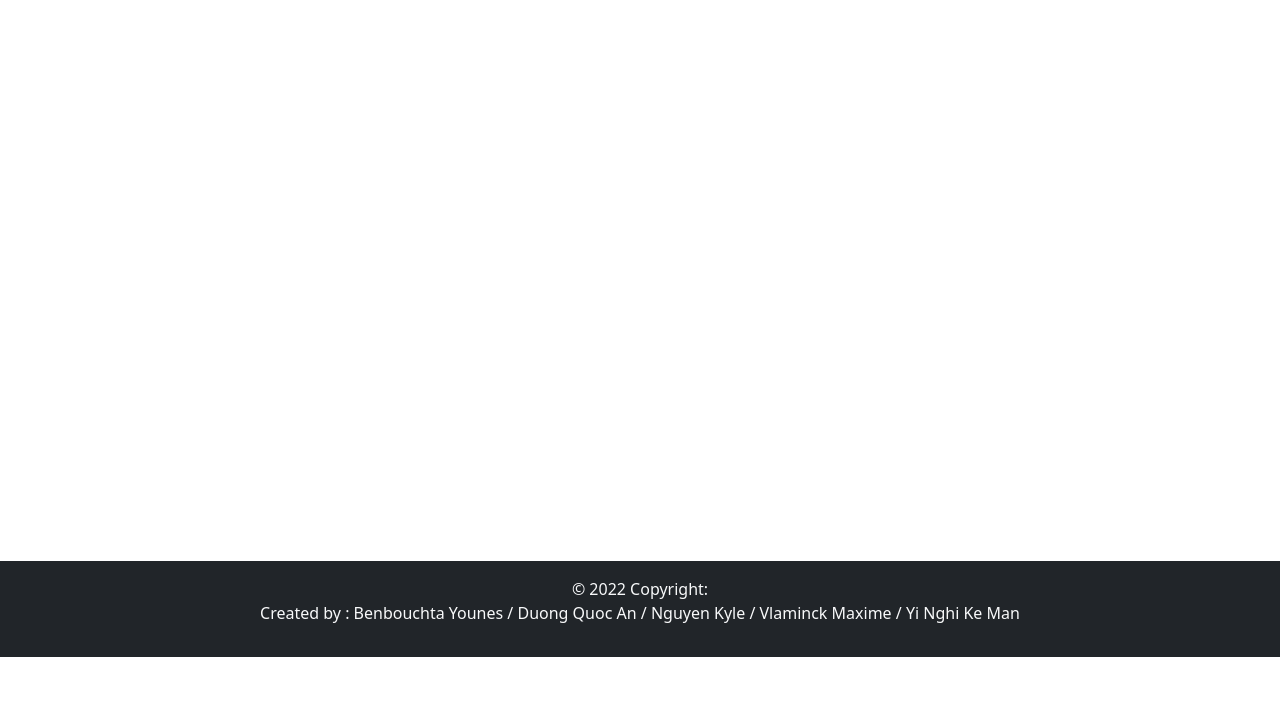
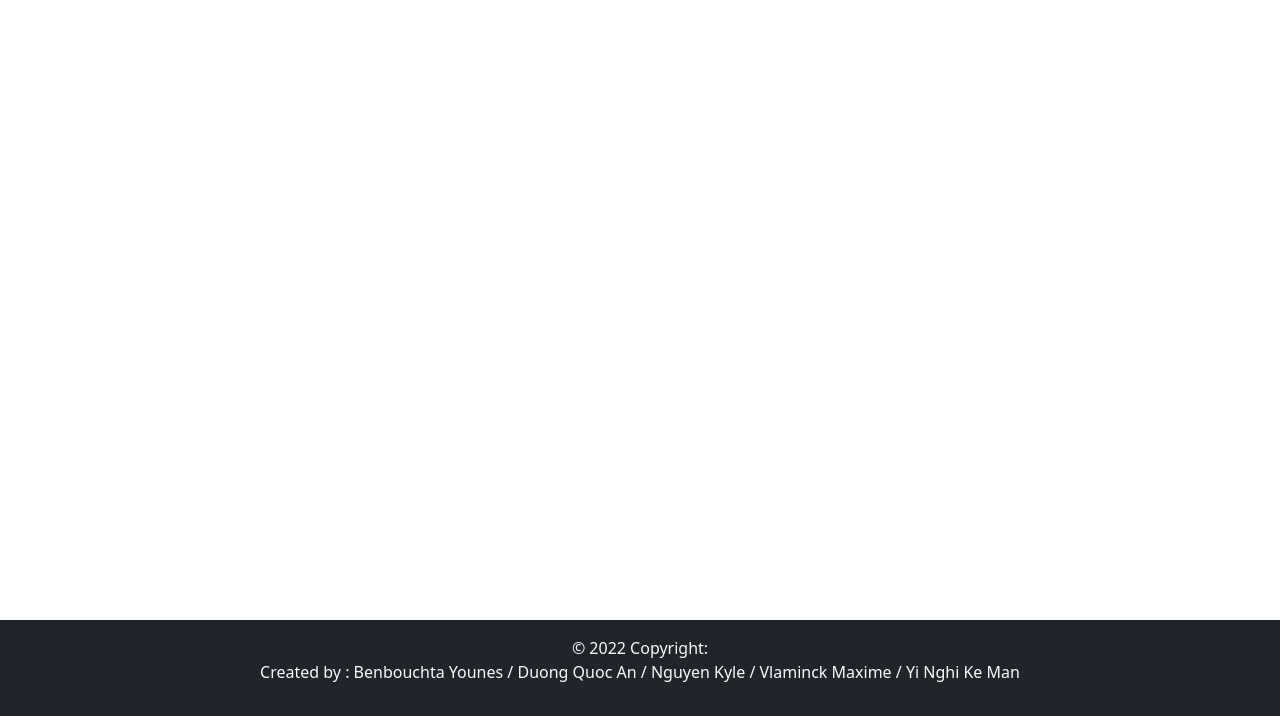
Before and after one commit to KekManlol/group-13-frontend-deployment-vinci, a website built with webpack: page src/index.html in a window 1280 px wide. Shown: the part 84-800 px from the top of the page. Built offline with nearby package versions, Linux system fonts and the light colour scheme; some packages are replaced by stand-ins of ours; files whose address does not match are found by name; a web font is replaced by a local one.

Commit message:
fix footer css

```diff
--- a/src/stylesheets/main.css
+++ b/src/stylesheets/main.css
@@ -20,10 +20,6 @@ body {
   min-height: 100vh;
   display: flex;
   flex-direction: column;
-}
-
-footer {
-  margin-top: -4.62%;
 }
 
 .step {
```
